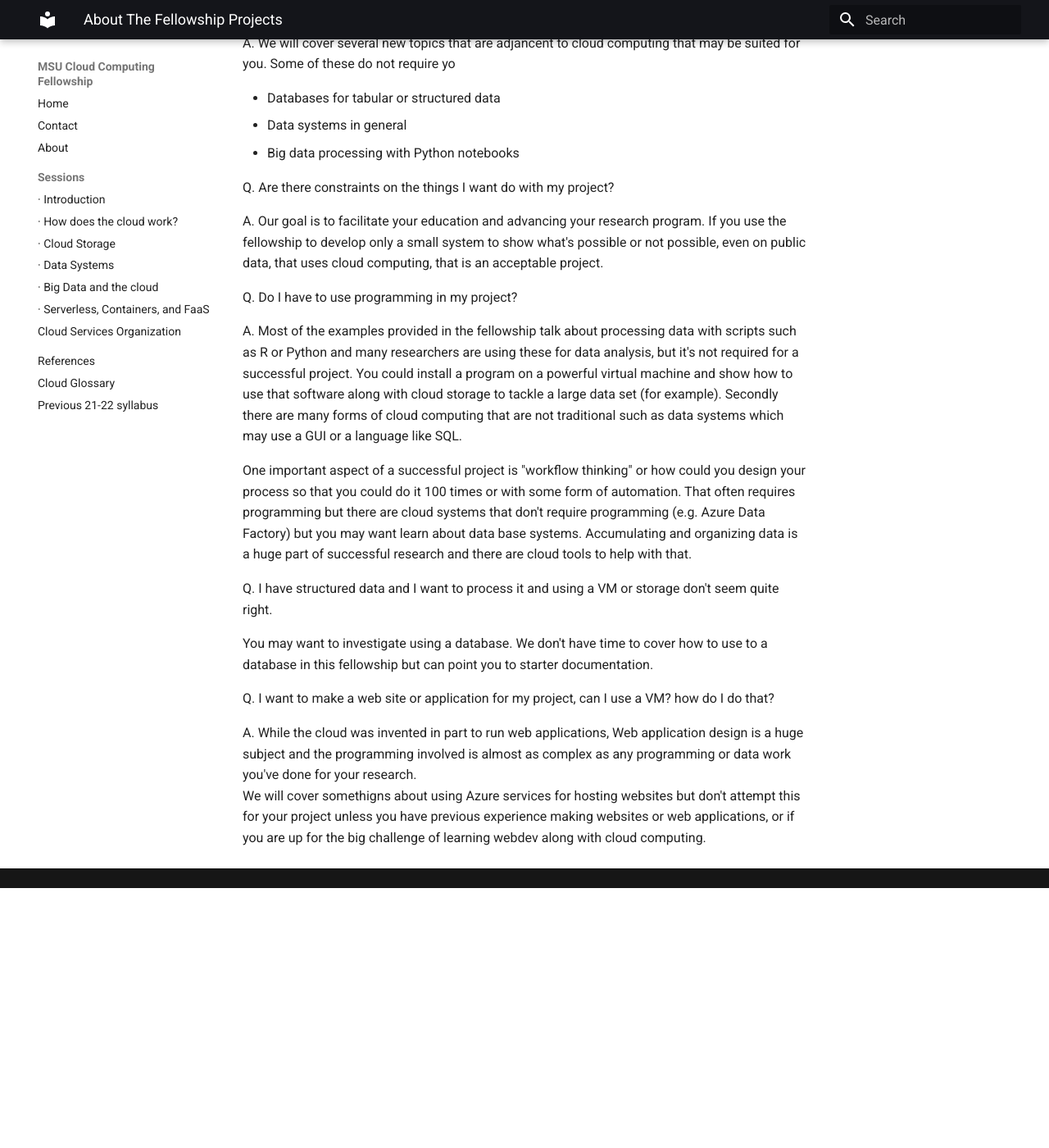
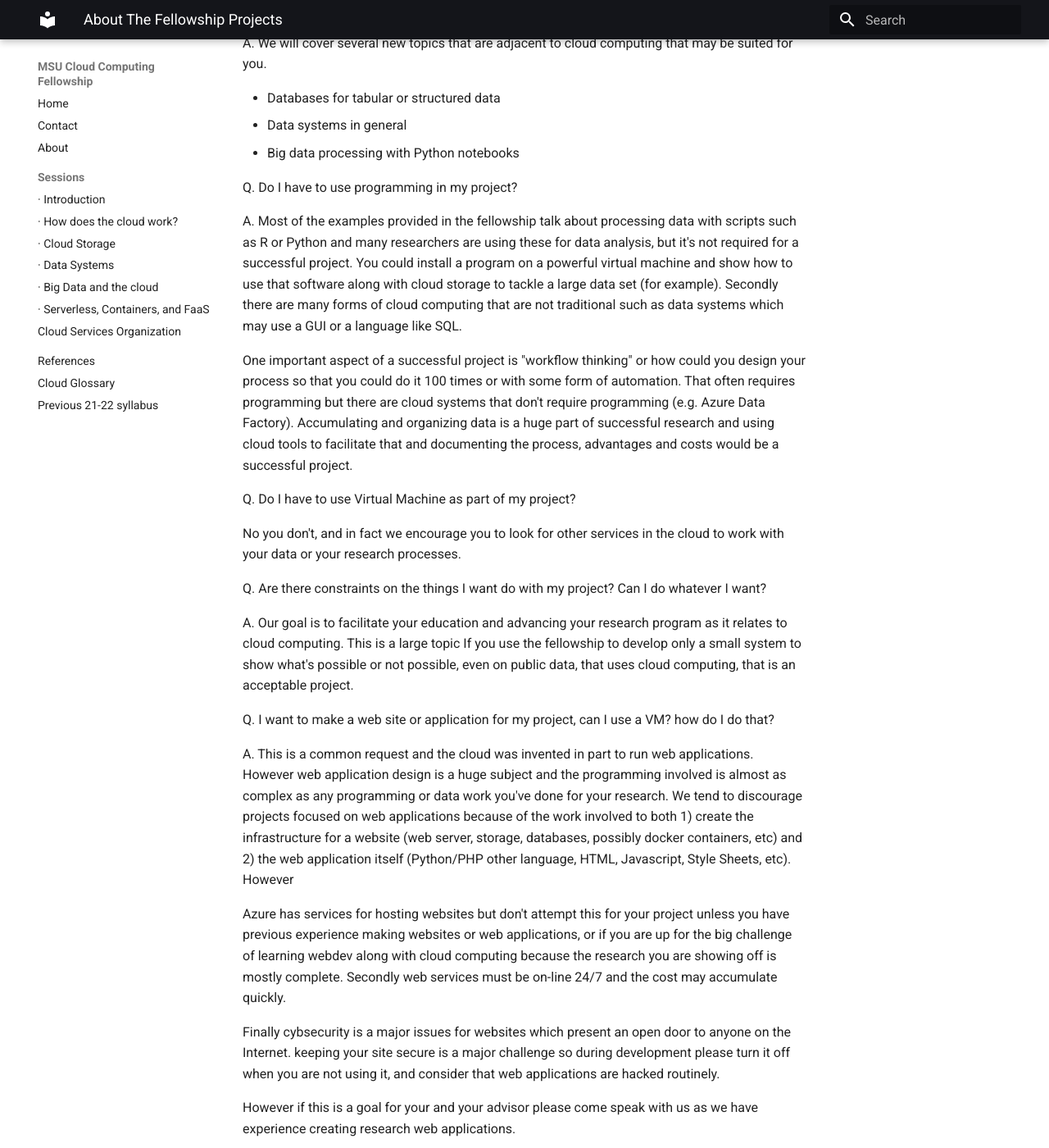
Before and after one commit to msucloudfellowship/msucloudfellowship.github.io, an MkDocs documentation site: the page built from docs/projects.md, in a window 1280 px wide and 1400 px high, scrolled down 492 px. Shown: the whole window at 82% size. Built offline with MkDocs 1.6.1 and Material for MkDocs 9.7.7, drawn with Linux system fonts in a browser that asks for light colours; before the commit the page ends 1575 px from its top, so only the background shows below that; some of the changed text lies outside the part shown.

Commit message:
updated project description page.

```diff
--- a/docs/projects.md
+++ b/docs/projects.md
@@ -2,38 +2,42 @@
 
 The fellowship is structured to first provide materials and help to learn core cloud concepts and activies, and to promote how to learn about cloud from existing documentation.  This is to support a small, cloud-based research project that is the main object of the fellowship
 
-Video about the nature of the project, Mahmoud Parvizi
-
+[Introduction to CCF Projects](img/CCF_Project_Guide_Parvizi_2022.pdf), Slides as PDF from Dr. Mahmoud Parvizi
 
 Qs and Notes about projects
 
 Q. Do I have to use my own data for my project or can I use data from the web or other public data?
 
-A. you can bring any data that you may use for your research, or that demonstrates cloud processes you may use in your research
+A. you can bring any data that you may use for your research, or that demonstrates cloud processes you may use in your research.
 
-Q. I don't know how to use the stuff I'm learning so far for my project.  what do I do?
+Q. I don't know how to use the stuff I'm learning so far for my project.  Wat do I do?
 
-A. We will cover several new topics that are adjancent to cloud computing that may be suited for you.  Some of these do not require yo
+A. We will cover several new topics that are adjacent to cloud computing that may be suited for you.
 
  - Databases for tabular or structured data
  - Data systems in general
  - Big data processing with Python notebooks
 
-Q. Are there constraints on the things I want do with my project?
-
-A.  Our goal is to facilitate your education and advancing your research program.   If you use the fellowship to develop only a small system to show what's possible or not possible, even on public data, that uses cloud computing, that is an acceptable project.
-
 Q.  Do I have to use programming in my project?
 
 A.  Most of the examples provided in the fellowship talk about processing data with scripts such as R or Python and many researchers are using these for data analysis, but it's not required for a successful project.   You could install a program on a powerful virtual machine and show how to use that software along with cloud storage to tackle a large data set (for example).   Secondly there are many forms of cloud computing that are not traditional such as data systems which may use a GUI or a language like SQL.
 
-One important aspect of a successful project is "workflow thinking" or how could you design your process so that you could do it 100 times or with some form of automation.   That often requires programming but there are cloud systems that don't require programming (e.g. Azure Data Factory) but you may want learn about data base systems.    Accumulating and organizing data is a huge part of successful research and there are cloud tools to help with that.
+One important aspect of a successful project is "workflow thinking" or how could you design your process so that you could do it 100 times or with some form of automation.   That often requires programming but there are cloud systems that don't require programming (e.g. Azure Data Factory).    Accumulating and organizing data is a huge part of successful research and using cloud tools to facilitate that and documenting the process, advantages and costs would be a successful project.
 
-Q.  I have structured data and I want to process it and using a VM or storage don't seem quite right.
+Q. Do I have to use Virtual Machine as part of my project?
 
-You may want to investigate using a database.   We don't have time to cover how to use to a database in this fellowship but can point you to starter documentation.
+No you don't, and in fact we encourage you to look for other services in the cloud to work with your data or your research processes.
+
+Q. Are there constraints on the things I want do with my project?  Can I do whatever I want?
+
+A.  Our goal is to facilitate your education and advancing your research program as it relates to cloud computing.   This is a large topic  If you use the fellowship to develop only a small system to show what's possible or not possible, even on public data, that uses cloud computing, that is an acceptable project.
 
 Q. I want to make a web site or application for my project, can I use a VM?  how do I do that?
 
-A.  While the cloud was invented in part to run web applications, Web application design is a huge subject and the programming involved is almost as complex as any programming or data work you've done for your research.
-We will cover somethigns about using Azure services for hosting websites but don't attempt this for your project unless you have previous experience making websites or web applications, or if you are up for the big challenge of learning webdev along with cloud computing.
+A.  This is a common request and the cloud was invented in part to run web applications.  However web application design is a huge subject and the programming involved is almost as complex as any programming or data work you've done for your research.  We tend to discourage projects focused on web applications because of the work involved to both 1) create the infrastructure for a website (web server, storage, databases, possibly docker containers, etc) and 2) the web application itself (Python/PHP other language, HTML, Javascript, Style Sheets, etc).  However
+
+Azure has services for hosting websites but don't attempt this for your project unless you have previous experience making websites or web applications, or if you are up for the big challenge of learning webdev along with cloud computing because the research you are showing off is mostly complete.    Secondly web services must be on-line 24/7 and the cost may accumulate quickly.
+
+Finally cybsecurity is a major issues for websites which present an open door to anyone on the Internet.   keeping your site secure is a major challenge so during development please turn it off when you are not using it, and consider that web applications are hacked routinely.
+
+However if this is a goal for your and your advisor please come speak with us as we have experience creating research web applications.
```
